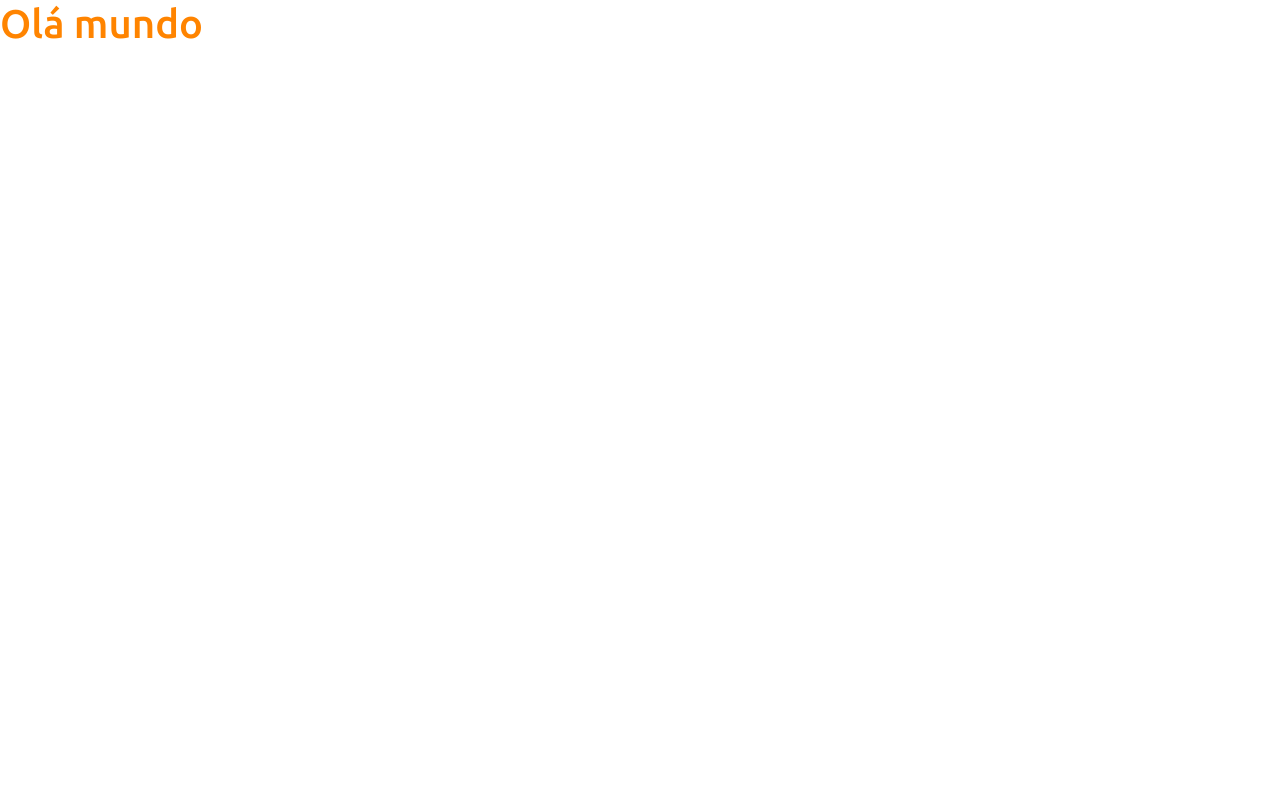
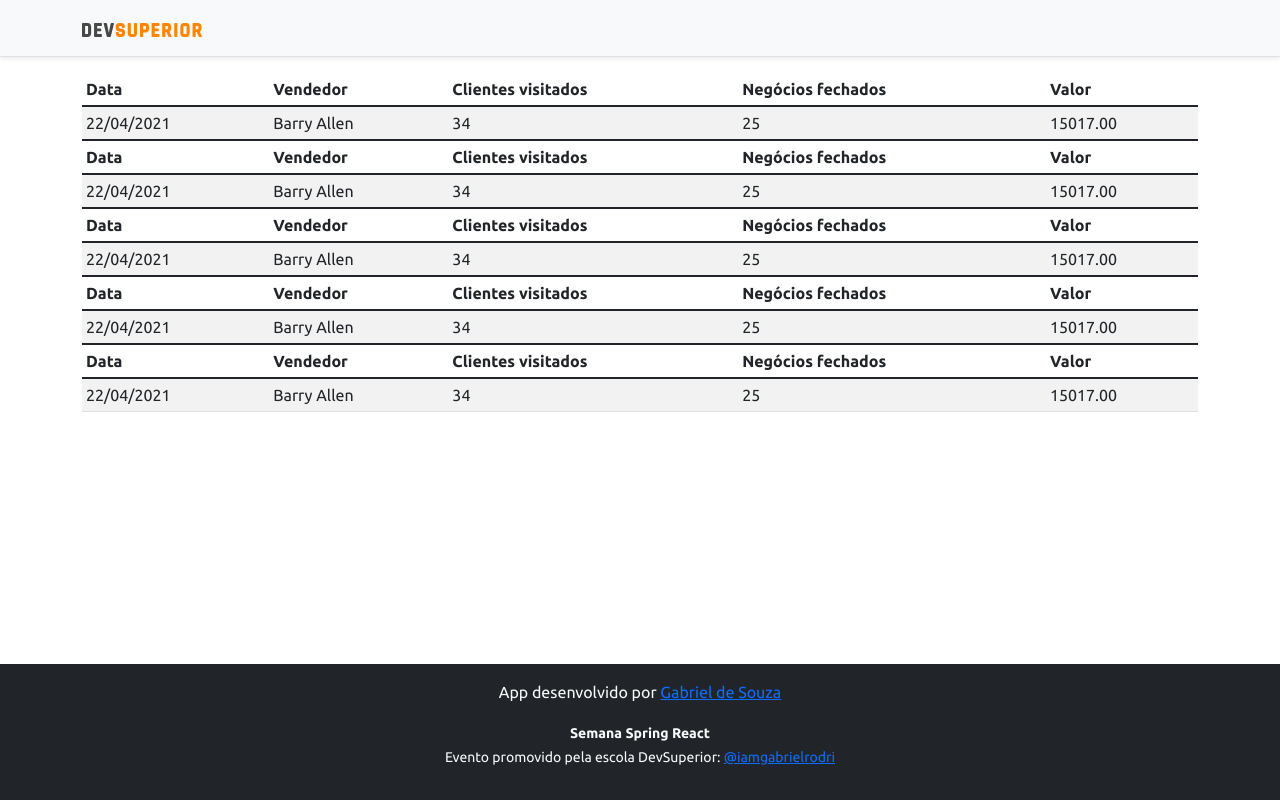
Before and after one commit to gabriel121souza/Projeto-STS-4, a React (Create React App) app in the folder frontend/: page / in a window 1280 px wide. Built offline with nearby package versions, Linux system fonts and the light colour scheme.

Commit message:
basic static components

```diff
--- a/frontend/src/App.tsx
+++ b/frontend/src/App.tsx
@@ -1,10 +1,18 @@
+import DataTable from "components/DataTable";
+import Footer from "components/Footer";
+import NavBar from "components/NavBar";
 
 
 function App() {
   return (
-    <div>
-       <h1 className="text-primary"> Olá mundo</h1>
-    </div>
+    <>
+      <NavBar />
+      <div className="container">
+        <DataTable />
+      </div>
+      <Footer />
+
+    </>
   );
 }
 
--- /dev/null
+++ b/frontend/src/components/DataTable/index.tsx
@@ -0,0 +1,99 @@
+const DataTable = () =>{
+    return(
+        <div className="table-responsive">
+    <table className="table table-striped table-sm">
+        <thead>
+            <tr>
+                <th>Data</th>
+                <th>Vendedor</th>
+                <th>Clientes visitados</th>
+                <th>Negócios fechados</th>
+                <th>Valor</th>
+            </tr>
+        </thead>
+        <tbody>
+            <tr>
+                <td>22/04/2021</td>
+                <td>Barry Allen</td>
+                <td>34</td>
+                <td>25</td>
+                <td>15017.00</td>
+            </tr>
+        </tbody>
+        <thead>
+            <tr>
+                <th>Data</th>
+                <th>Vendedor</th>
+                <th>Clientes visitados</th>
+                <th>Negócios fechados</th>
+                <th>Valor</th>
+            </tr>
+        </thead>
+        <tbody>
+            <tr>
+                <td>22/04/2021</td>
+                <td>Barry Allen</td>
+                <td>34</td>
+                <td>25</td>
+                <td>15017.00</td>
+            </tr>
+        </tbody>
+        <thead>
+            <tr>
+                <th>Data</th>
+                <th>Vendedor</th>
+                <th>Clientes visitados</th>
+                <th>Negócios fechados</th>
+                <th>Valor</th>
+            </tr>
+        </thead>
+        <tbody>
+            <tr>
+                <td>22/04/2021</td>
+                <td>Barry Allen</td>
+                <td>34</td>
+                <td>25</td>
+                <td>15017.00</td>
+            </tr>
+        </tbody>
+        <thead>
+            <tr>
+                <th>Data</th>
+                <th>Vendedor</th>
+                <th>Clientes visitados</th>
+                <th>Negócios fechados</th>
+                <th>Valor</th>
+            </tr>
+        </thead>
+        <tbody>
+            <tr>
+                <td>22/04/2021</td>
+                <td>Barry Allen</td>
+                <td>34</td>
+                <td>25</td>
+                <td>15017.00</td>
+            </tr>
+        </tbody>
+        <thead>
+            <tr>
+                <th>Data</th>
+                <th>Vendedor</th>
+                <th>Clientes visitados</th>
+                <th>Negócios fechados</th>
+                <th>Valor</th>
+            </tr>
+        </thead>
+        <tbody>
+            <tr>
+                <td>22/04/2021</td>
+                <td>Barry Allen</td>
+                <td>34</td>
+                <td>25</td>
+                <td>15017.00</td>
+            </tr>
+        </tbody>
+    </table>
+</div>
+    );
+}
+export default DataTable;
--- /dev/null
+++ b/frontend/src/components/Footer/index.tsx
@@ -0,0 +1,13 @@
+const Footer = () => {
+    return(
+        <footer className="footer mt-auto py-3 bg-dark">
+        <div className="container">
+          <p className="text-light">App desenvolvido por <a href="https://github.com/gabriel121souza" target="_blank" rel="noreferrer">Gabriel de Souza</a></p>
+          <p className="text-light"><small><strong>Semana Spring React</strong><br/>
+            Evento promovido pela escola DevSuperior: <a href="https://www.instagram.com/iamgabrielrodri/" target="_blank" rel="noreferrer">@iamgabrielrodri</a></small></p>
+        </div>
+      </footer>
+    );
+}
+
+export default Footer;
--- /dev/null
+++ b/frontend/src/components/NavBar/index.tsx
@@ -0,0 +1,13 @@
+import ImgDsDark from 'assets/img/ds-dark.svg'
+function NavBar(){
+    return(
+        <div className="d-flex flex-column flex-md-row align-items-center p-3 px-md-4 mb-3 bg-light border-bottom shadow-sm">
+    <div className="container">
+    <nav className="my-2 my-md-0 mr-md-3">
+      <img src={ImgDsDark} alt="DevSuperior" width="120" />
+    </nav>
+  </div>
+</div>
+    );
+}
+export default NavBar;
```
Also changed, not shown: frontend/src/assets/img/ds-dark.svg (added).
